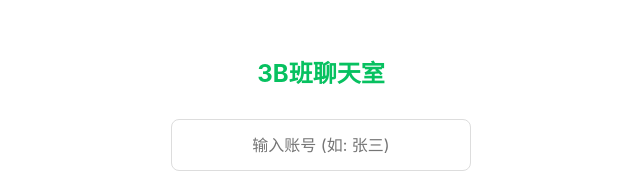
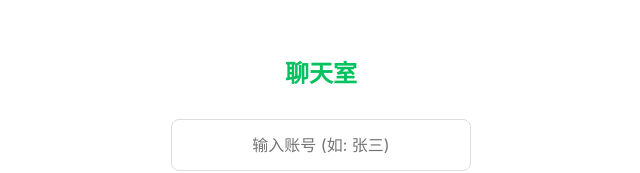
Before and after one commit to 5070tllf/admin123, a plain HTML site: page index.html in a window 1280 px wide. Shown: the part 215-388 px from the top of the page, without its empty margins (319-959 px from the left). Drawn offline with Linux system fonts and the light colour scheme.

Commit message:
Update index.html

```diff
--- a/index.html
+++ b/index.html
@@ -203,7 +203,7 @@
 </head>
 <body>
     <div id="loginScreen">
-        <h1>3B班聊天室</h1>
+        <h1>聊天室</h1>
         <input type="text" id="username" placeholder="输入账号 (如: 张三)">
         <input type="password" id="password" placeholder="输入密码">
         <button onclick="loginOrRegister()">登录 / 注册</button>
```
